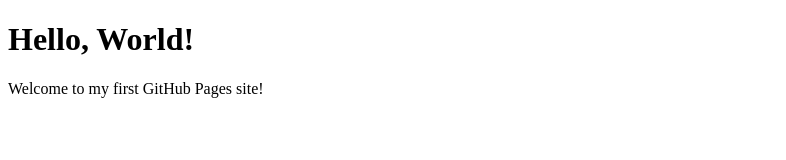
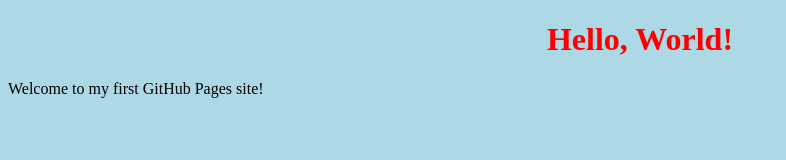
Before and after one commit to Stepen87/miosito.github.io, a plain HTML site: page Index.html in a window 1280 px wide. Shown: the whole page, without its empty margins (0-786 px from the left). Drawn offline with Linux system fonts and the light colour scheme.

Commit message:
Update Index.html

```diff
--- a/Index.html
+++ b/Index.html
@@ -4,6 +4,12 @@
     <meta charset="UTF-8">
     <meta name="viewport" content="width=device-width, initial-scale=1.0">
     <title>Hello World</title>
+    <style>
+        body{
+            background-color:lightblue;}
+        h1{ color:Red;
+           text-align:center;}
+    </style>
 </head>
 <body>
     <h1>Hello, World!</h1>
```
